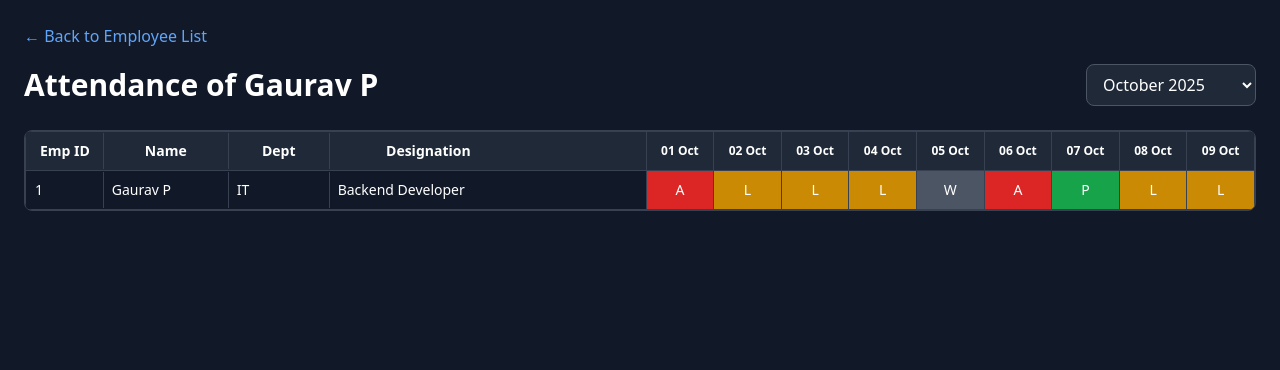
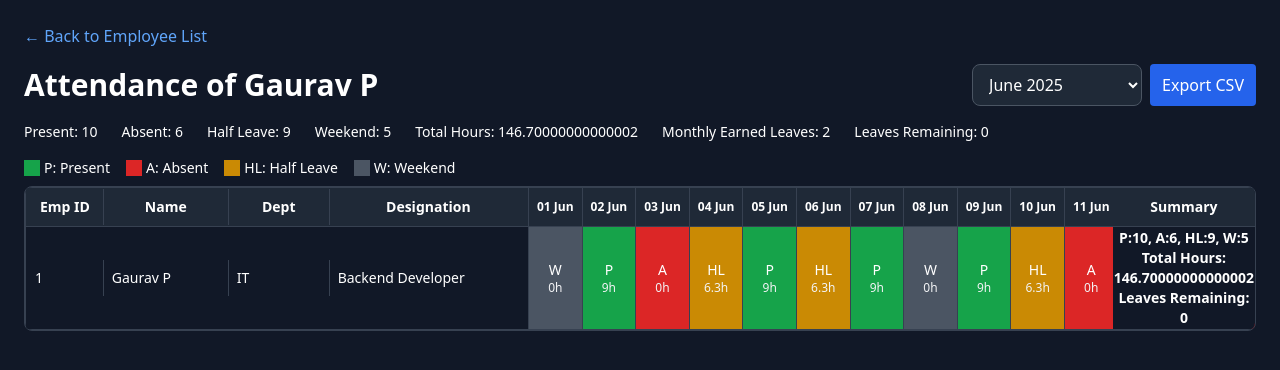
Before and after one commit to Chintal77/timesheetManagement, a React (Vite) app in the folder frontend/: page /attendance/1 in a window 1280 px wide. Shown: the top 370 px of the page. Built offline with nearby package versions, Linux system fonts and the light colour scheme.

Commit message:
Update AttendancePage.tsx

```diff
--- a/frontend/src/pages/AttendancePage.tsx
+++ b/frontend/src/pages/AttendancePage.tsx
@@ -60,7 +60,7 @@ const baseEmployees: Omit<Employee, 'attendance'>[] = [
 
 // ---- Random attendance generator ----
 const generateDummyAttendance = (dates: Date[]): string[] => {
-  const statuses = ['P', 'A', 'L'];
+  const statuses = ['P', 'A', 'HL'];
   return dates.map((d) =>
     d.getDay() === 0
       ? 'W'
@@ -80,12 +80,40 @@ const employees: Employee[] = baseEmployees.map((emp) => ({
   },
 }));
 
-// ---- AttendancePage component ----
+// ---- Export CSV (with working hours) ----
+const exportToCSV = (employee: Employee, month: string, dates: Date[]) => {
+  let csv = 'Date,Day,Status,Hours\n';
+  employee.attendance[month].forEach((status, i) => {
+    const date = dates[i];
+    const dayName = date.toLocaleDateString('en-GB', { weekday: 'short' });
+    const hours = status === 'P' ? 8 : status === 'HL' ? 6.3 : 0;
+    csv += `${date.toLocaleDateString(
+      'en-GB'
+    )},${dayName},${status},${hours}\n`;
+  });
+  const blob = new Blob([csv], { type: 'text/csv;charset=utf-8;' });
+  const link = document.createElement('a');
+  link.href = URL.createObjectURL(blob);
+  link.download = `${employee.name}_${month}_Attendance.csv`;
+  link.click();
+};
+
+// ---- Working hours mapping ----
+const statusHours: Record<string, number> = {
+  P: 9,
+  HL: 6.3,
+  A: 0,
+  W: 0,
+};
+
+// Monthly earned leaves per month
+const MONTHLY_EARNED_LEAVES = 2;
+
 export default function AttendancePage() {
-  const { id } = useParams<{ id: string }>(); // Get employee ID from URL
+  const { id } = useParams<{ id: string }>();
   const [selectedMonth, setSelectedMonth] = useState<
     'June' | 'July' | 'August' | 'September' | 'October'
-  >('October');
+  >('June');
 
   const monthDates =
     selectedMonth === 'June'
@@ -98,11 +126,25 @@ export default function AttendancePage() {
       ? septemberDates
       : octoberDates;
 
-  // Filter employee by ID
   const employee = employees.find((emp) => emp.id === id);
-
   if (!employee)
     return <div className="p-6 text-white">Employee not found</div>;
+
+  // ---- Summary calculation ----
+  const summary = employee.attendance[selectedMonth].reduce((acc, status) => {
+    acc[status] = (acc[status] || 0) + 1;
+    return acc;
+  }, {} as Record<string, number>);
+
+  // ---- Total working hours ----
+  const totalHours = employee.attendance[selectedMonth].reduce(
+    (sum, status) => sum + (statusHours[status] || 0),
+    0
+  );
+
+  // ---- Leaves applied ----
+  const leavesTaken = summary['HL'] || 0;
+  const totalEarnedLeaves = MONTHLY_EARNED_LEAVES - leavesTaken;
 
   return (
     <div className="p-6 bg-gray-900 min-h-screen text-white">
@@ -116,9 +158,10 @@ export default function AttendancePage() {
         </Link>
       </div>
 
-      {/* Header */}
-      <div className="flex justify-between items-center mb-6">
+      {/* Header & Month Selector */}
+      <div className="flex justify-between items-center mb-4">
         <h1 className="text-3xl font-bold">Attendance of {employee.name}</h1>
+        <div className="flex gap-2">
           <select
             value={selectedMonth}
             onChange={(e: React.ChangeEvent<HTMLSelectElement>) =>
@@ -139,13 +182,61 @@ export default function AttendancePage() {
             <option value="September">September 2025</option>
             <option value="October">October 2025</option>
           </select>
+          <button
+            onClick={() => exportToCSV(employee, selectedMonth, monthDates)}
+            className="bg-blue-600 px-3 py-1 rounded hover:bg-blue-700"
+          >
+            Export CSV
+          </button>
+        </div>
+      </div>
+
+      {/* Summary */}
+      <div className="flex gap-6 mb-4 text-sm font-medium">
+        <div>Present: {summary['P'] || 0}</div>
+        <div>Absent: {summary['A'] || 0}</div>
+        <div>Half Leave: {summary['HL'] || 0}</div>
+        <div>Weekend: {summary['W'] || 0}</div>
+        <div>Total Hours: {totalHours}</div>
+        <div>Monthly Earned Leaves: {MONTHLY_EARNED_LEAVES}</div>
+        <div>
+          Leaves Remaining: {totalEarnedLeaves < 0 ? 0 : totalEarnedLeaves}
+        </div>
+      </div>
+
+      {/* Legend */}
+      <div className="flex gap-4 mb-2 text-sm">
+        {['P', 'A', 'HL', 'W'].map((s) => {
+          const color =
+            s === 'P'
+              ? 'green-600'
+              : s === 'A'
+              ? 'red-600'
+              : s === 'HL'
+              ? 'yellow-600'
+              : 'gray-600';
+          const label =
+            s === 'P'
+              ? 'Present'
+              : s === 'A'
+              ? 'Absent'
+              : s === 'HL'
+              ? 'Half Leave'
+              : 'Weekend';
+          return (
+            <div key={s} className="flex items-center gap-1">
+              <span className={`w-4 h-4 inline-block bg-${color}`}></span>
+              {s}: {label}
+            </div>
+          );
+        })}
       </div>
 
       {/* Attendance Table */}
       <div className="overflow-auto border border-gray-700 rounded-lg">
         <table className="min-w-full border-collapse text-sm">
           <thead>
-            <tr className="bg-gray-800">
+            <tr className="bg-gray-800 sticky top-0 z-20">
               <th
                 colSpan={4}
                 className="sticky left-0 bg-gray-800 border border-gray-700 z-20"
@@ -174,11 +265,14 @@ export default function AttendancePage() {
                   })}
                 </th>
               ))}
+              <th className="p-2 border border-gray-700 text-center font-semibold sticky right-0 bg-gray-800 z-10">
+                Summary
+              </th>
             </tr>
           </thead>
 
           <tbody>
-            <tr className="hover:bg-gray-800">
+            <tr className="hover:bg-gray-800 odd:bg-gray-900 even:bg-gray-800">
               <td
                 colSpan={4}
                 className="sticky left-0 bg-gray-900 border border-gray-700 z-10"
@@ -197,22 +291,40 @@ export default function AttendancePage() {
                 </div>
               </td>
 
-              {employee.attendance[selectedMonth].map((status, i) => (
-                <td
-                  key={i}
-                  className={`p-2 text-center border border-gray-700 ${
+              {employee.attendance[selectedMonth].map((status, i) => {
+                const hours = statusHours[status] || 0;
+                const color =
                   status === 'P'
                     ? 'bg-green-600'
                     : status === 'A'
                     ? 'bg-red-600'
-                      : status === 'L'
+                    : status === 'HL'
                     ? 'bg-yellow-600'
-                      : 'bg-gray-600'
-                  }`}
+                    : 'bg-gray-600';
+                return (
+                  <td
+                    key={i}
+                    className={`p-2 text-center border border-gray-700 ${color}`}
+                    title={`${monthDates[i].toLocaleDateString(
+                      'en-GB'
+                    )} - ${status} (${hours}h)`}
                   >
                     {status}
+                    <div className="text-xs text-gray-100">{hours}h</div>
                   </td>
-              ))}
+                );
+              })}
+
+              {/* Summary column */}
+              <td className="sticky right-0 bg-gray-900 border border-gray-700 text-center font-semibold z-10">
+                P:{summary['P'] || 0}, A:{summary['A'] || 0}, HL:
+                {summary['HL'] || 0}, W:{summary['W'] || 0}
+                <br />
+                Total Hours: {totalHours}
+                <br />
+                Leaves Remaining:{' '}
+                {totalEarnedLeaves < 0 ? 0 : totalEarnedLeaves}
+              </td>
             </tr>
           </tbody>
         </table>
```
Lines whose indentation alone changed are shown as unchanged.
